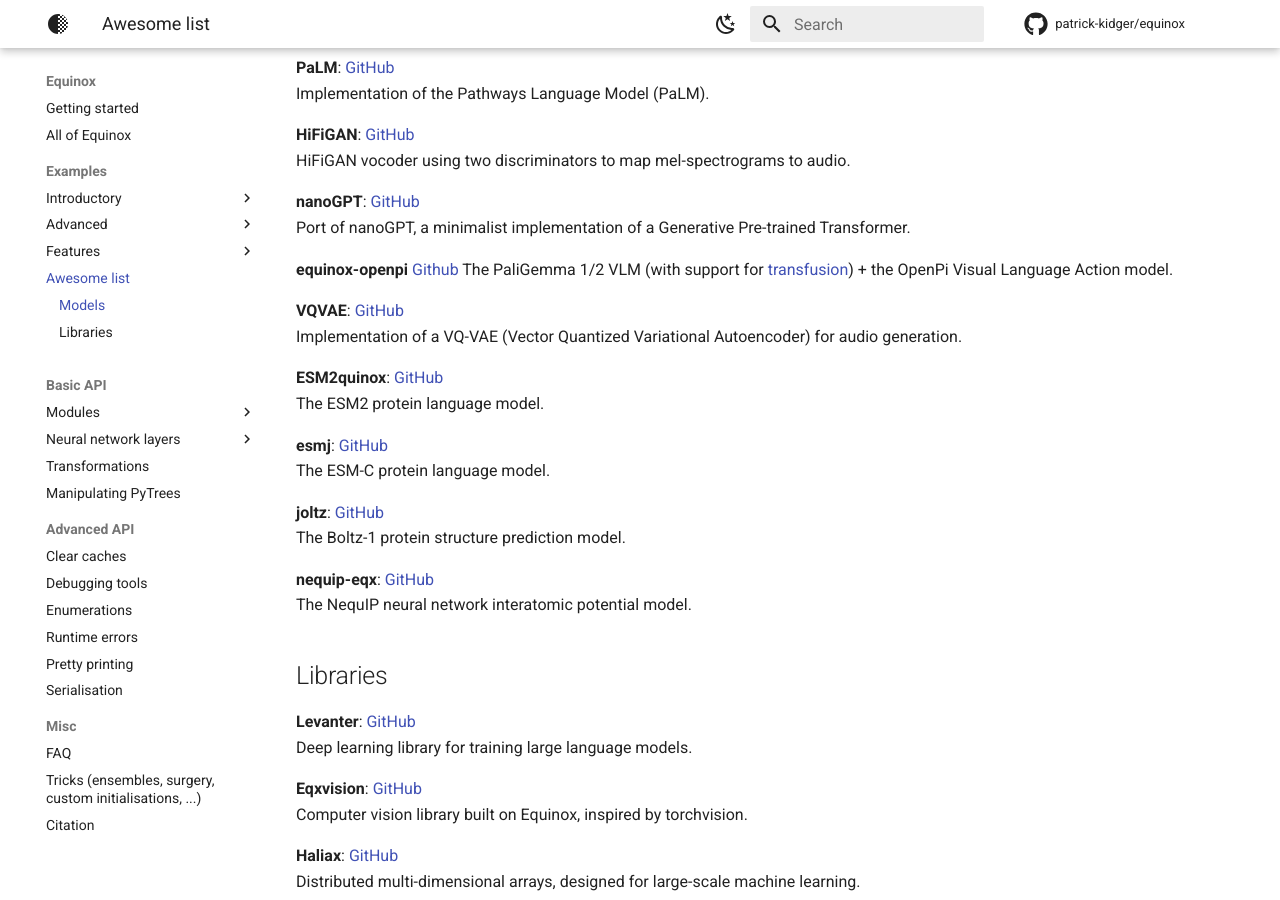
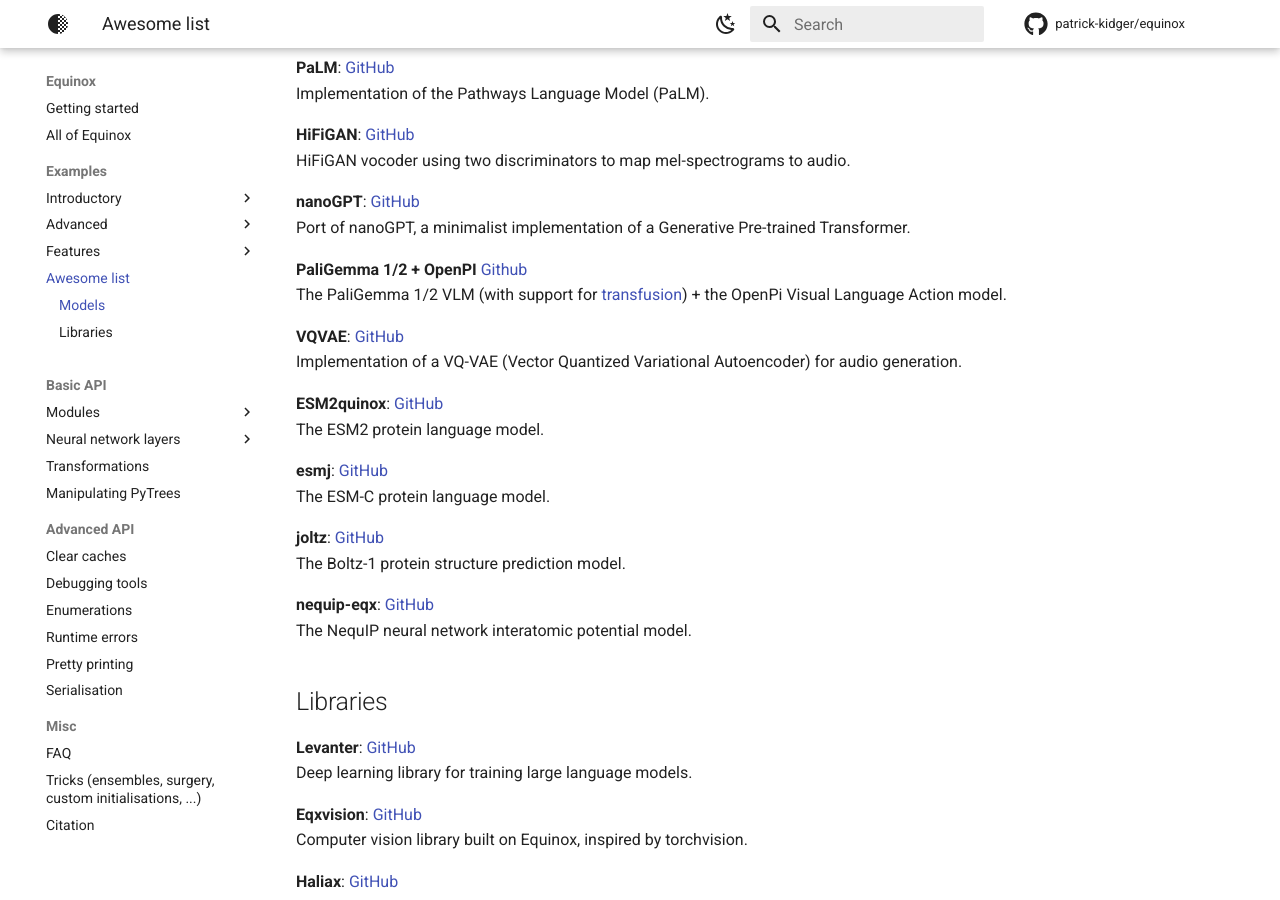
Before and after one commit to patrick-kidger/equinox, an MkDocs documentation site: the page built from docs/awesome-list.md, in a window 1280 px wide and 900 px high, scrolled down 334 px. Built offline with MkDocs 1.6.1 and Material for MkDocs 9.7.7, drawn with Linux system fonts in a browser that asks for light colours; comment, search, counter and statistics services are not loaded.

Commit message:
formatting + naming

```diff
--- a/docs/awesome-list.md
+++ b/docs/awesome-list.md
@@ -16,7 +16,7 @@
 **nanoGPT**: [GitHub](https://github.com/TugdualKerjan/nanoEQXGPT)
 Port of nanoGPT, a minimalist implementation of a Generative Pre-trained Transformer.
 
-**equinox-openpi** [Github](https://github.com/vyeevani/equinox-openpi)
+**PaliGemma 1/2 + OpenPI** [Github](https://github.com/vyeevani/equinox-openpi)
 The PaliGemma 1/2 VLM (with support for [transfusion](https://arxiv.org/abs/2408.11039)) + the OpenPi Visual Language Action model.
 
 **VQVAE**: [GitHub](https://github.com/TugdualKerjan/audio-vae-jax)
```
